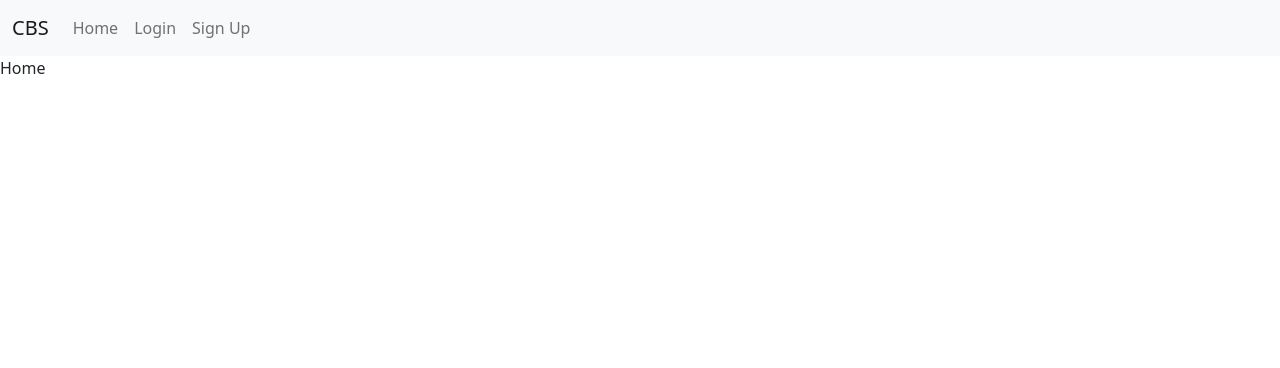
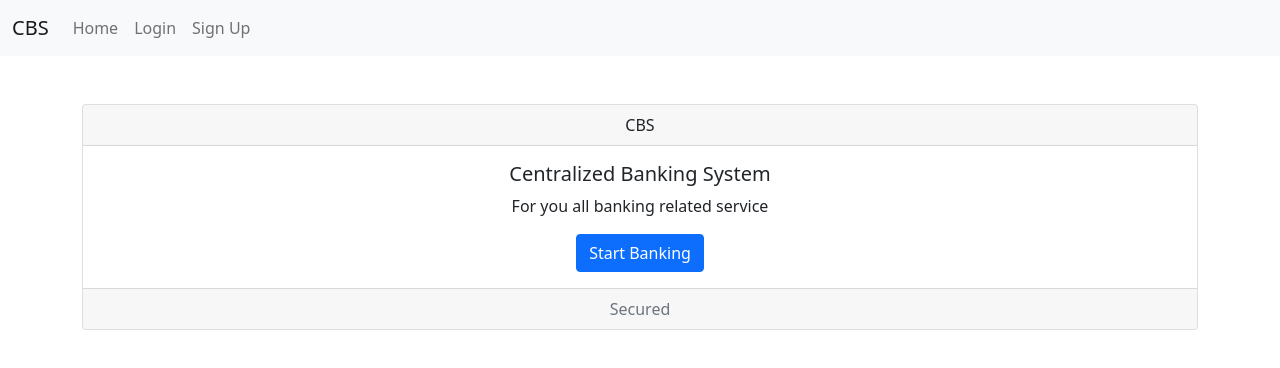
Before and after one commit to ShanuDey/centralized-banking-system-client, a React (Create React App) app: page / in a window 1280 px wide. Shown: the top 368 px of the page. Built offline with nearby package versions, Linux system fonts and the light colour scheme.

Commit message:
update home page
Signed-off-by: ShanuDey <sd4shanudey@gmail.com>

```diff
--- a/src/components/Home.js
+++ b/src/components/Home.js
@@ -1,10 +1,21 @@
 import React from "react";
 import Layout from "./Layout";
+import { Card, Button } from "react-bootstrap";
 
 const Home = () => {
   return (
     <Layout>
-      <div>Home</div>
+      <div className="container mt-5">
+        <Card className="text-center">
+          <Card.Header>CBS</Card.Header>
+          <Card.Body>
+            <Card.Title>Centralized Banking System</Card.Title>
+            <Card.Text>For you all banking related service</Card.Text>
+            <Button variant="primary">Start Banking</Button>
+          </Card.Body>
+          <Card.Footer className="text-muted">Secured</Card.Footer>
+        </Card>
+      </div>
     </Layout>
   );
 };
```
